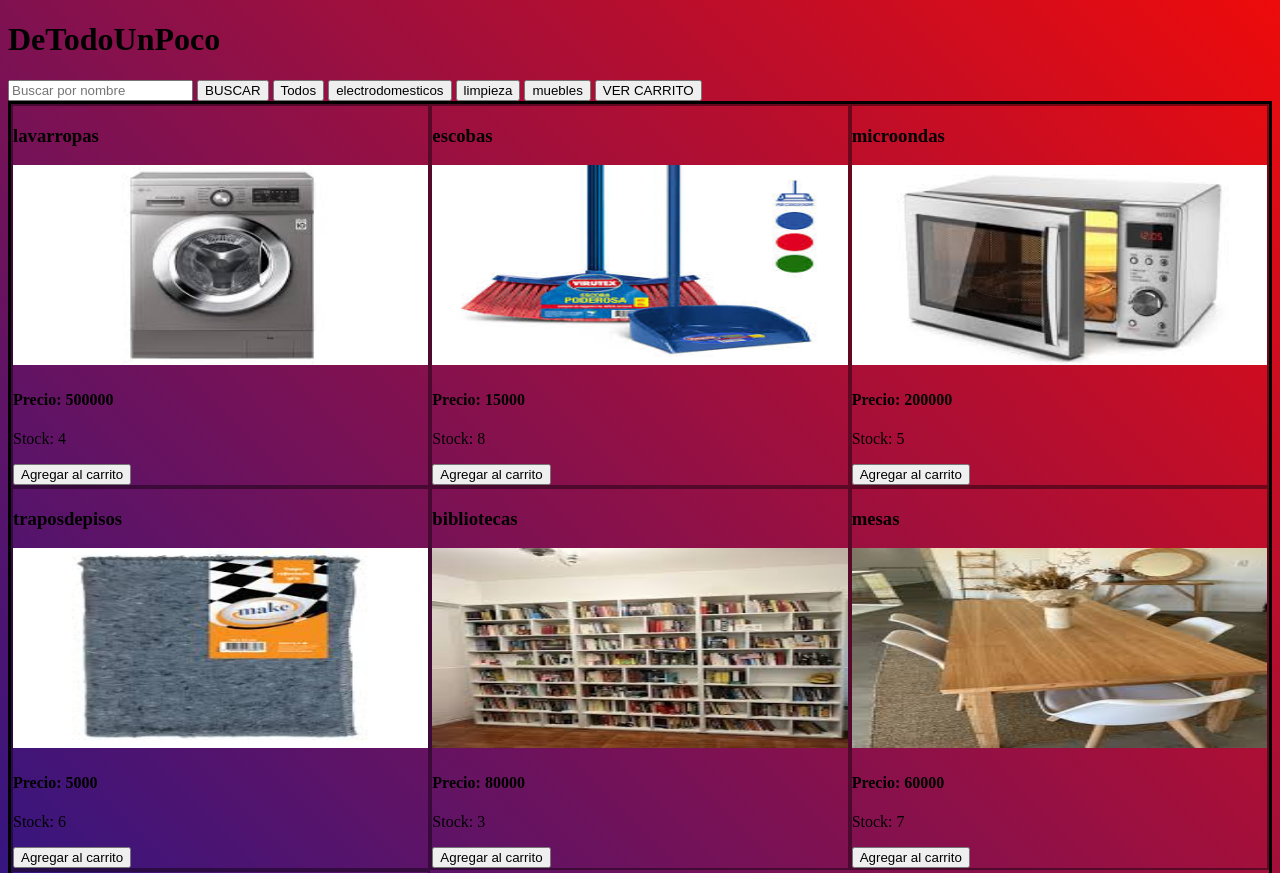
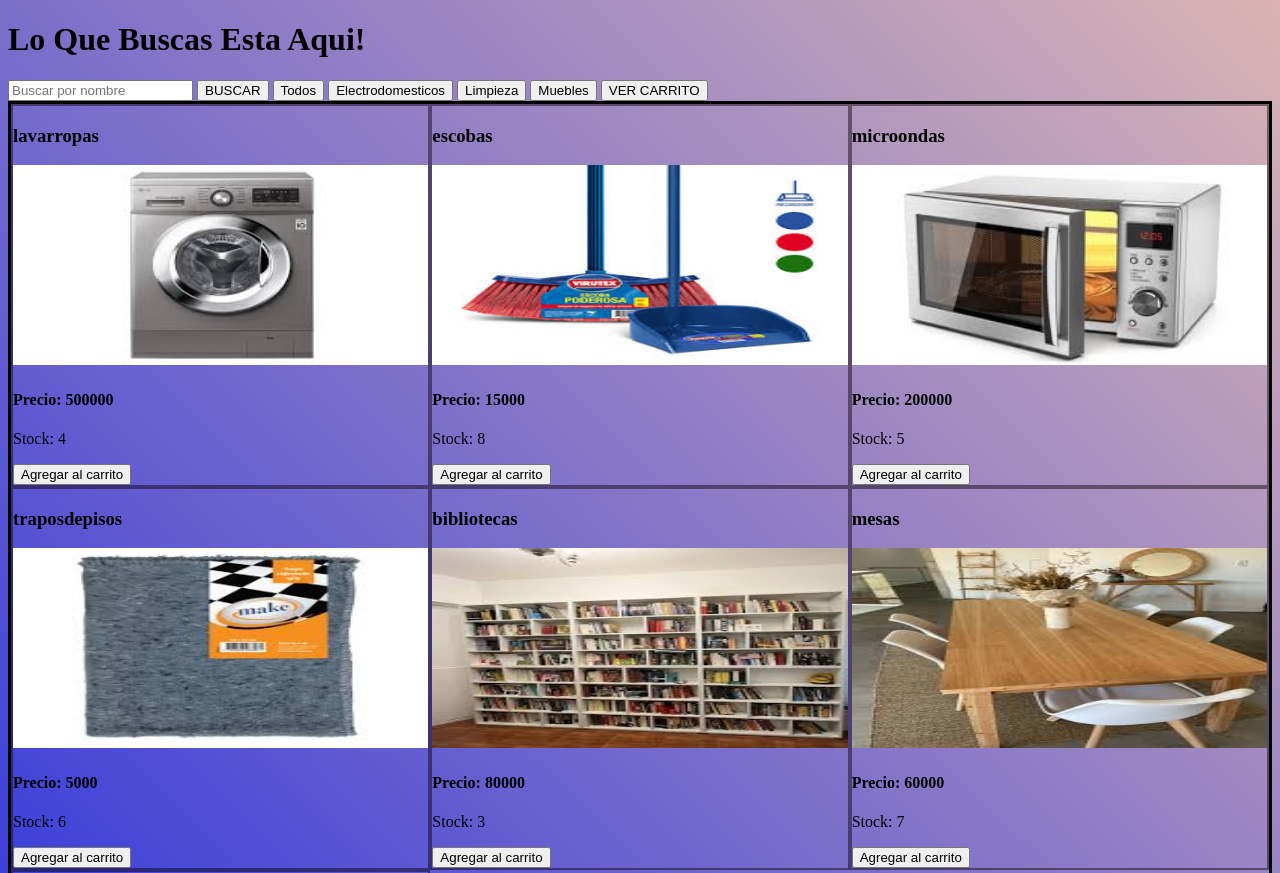
Before and after one commit to gonchi2005/2Entrega-Gonzalo-Germanetti, a plain HTML site: page index.html in a window 1280 px wide. Shown: the top 873 px of the page. Drawn offline with Linux system fonts and the light colour scheme.

Commit message:
ultimos cambios guardados

```diff
--- a/index.html
+++ b/index.html
@@ -7,14 +7,14 @@
     <title>Document</title>
 </head>
 <body class="body">
-    <h1>DeTodoUnPoco</h1>
+    <h1>Lo Que Buscas Esta Aqui!</h1>
     <input id="inputBusqueda" placeholder="Buscar por nombre">
     <button id="botonBuscar" >BUSCAR</button>
 
     <button class="botonFiltro" value="">Todos</button>
-    <button class="botonFiltro" value="deportes">electrodomesticos</button>
-    <button class="botonFiltro" value="indumentaria">limpieza</button>
-    <button class="botonFiltro" value="indumentariaaa">muebles</button>
+    <button class="botonFiltro" value="deportes">Electrodomesticos</button>
+    <button class="botonFiltro" value="indumentaria">Limpieza</button>
+    <button class="botonFiltro" value="indumentariaaa">Muebles</button>
 
     <button id="botonVerOcultar">VER CARRITO</button>
 
@@ -24,9 +24,6 @@
     <button id="botonComprar">COMPRAR</button>
 
 
-    <!-- <button id="botonSaludar">SALUDAR</button> -->
-    <!-- <div id="hermosoEstilo"></div> -->
-
 
 
     <script src="./script.js"></script>
--- a/style.css
+++ b/style.css
@@ -1,5 +1,5 @@
 .body{
-    background: linear-gradient(45deg, #050a90f1, rgb(238, 11, 11));
+    background: linear-gradient(45deg, #101ddff1, rgb(218, 180, 180));
 }
 #contenedorProductos {
     border: 3px solid rgb(0, 0, 0);
@@ -47,5 +47,5 @@ img {
 }
 
 .oculto {
-    display: none !important;
+    display: none;
 }
```
Also changed, not shown: script.js (+2 -37 lines).
